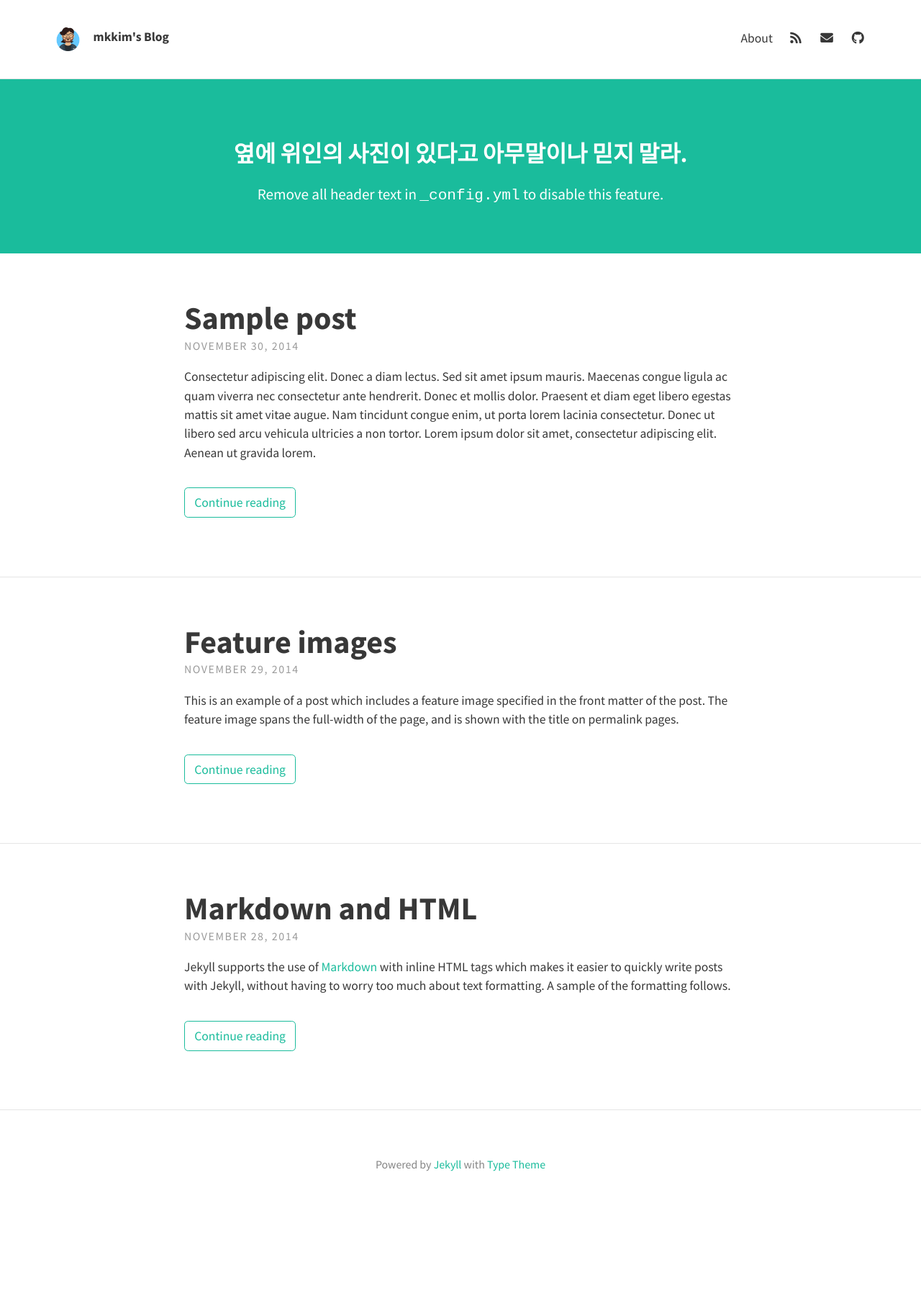
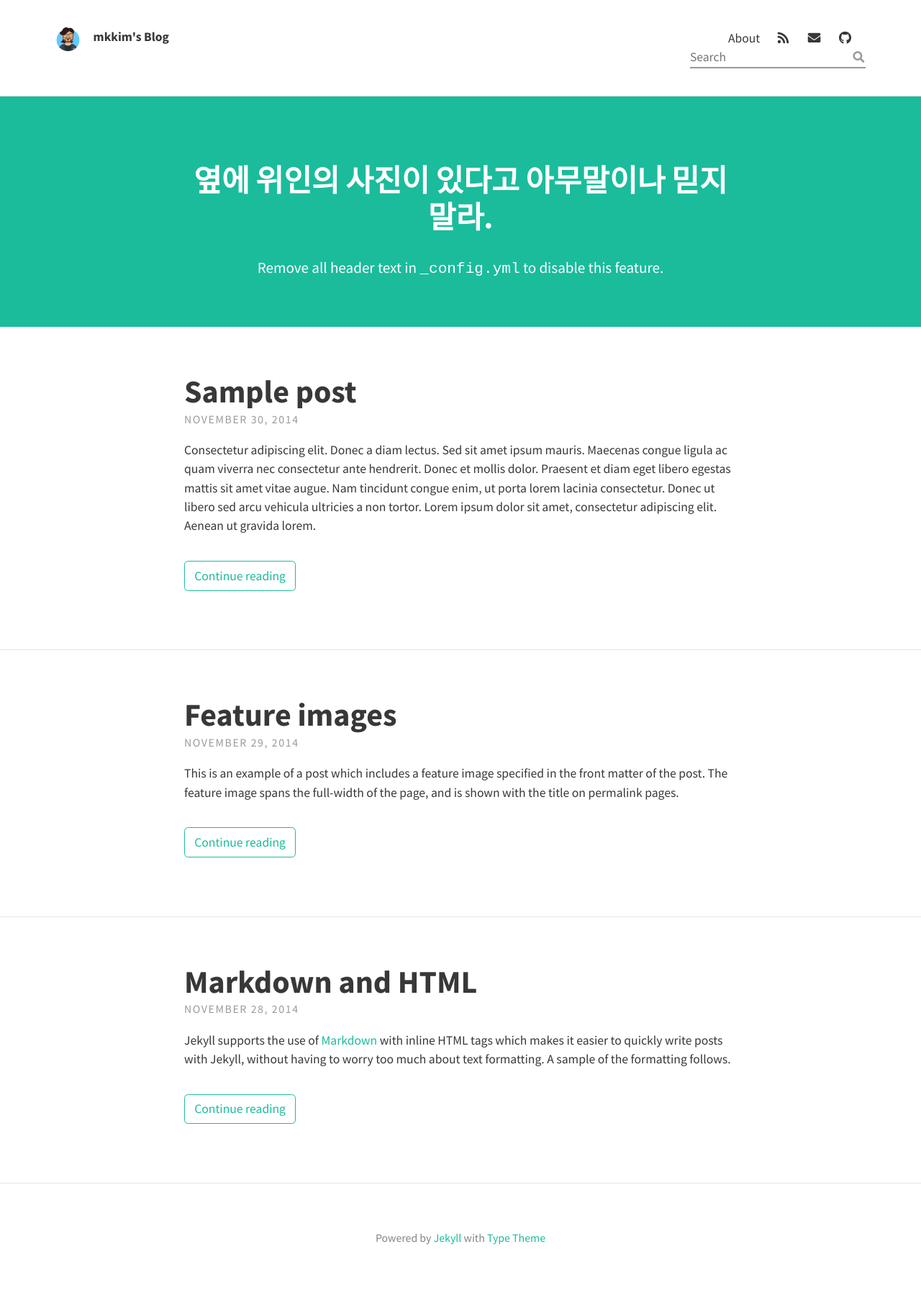
Before and after one commit to ilbaleto/blog, a Jekyll site: the page built from index.html, in a window 1280 px wide. Shown: the whole page at 72% size. Built offline with Jekyll 4.4.1, drawn with Linux system fonts in a browser that asks for light colours; nearby versions of some CDN libraries; the list of posts is cut into pages by our own code; before the commit the page ends 1694 px from its top, so only the background shows below that.

Commit message:
enable search

```diff
--- a/_config.yml
+++ b/_config.yml
@@ -13,7 +13,7 @@ theme_settings:
 
   # Header and footer text
   header_text: >
-     <h3>옆에 위인의 사진이 있다고 아무말이나 믿지 말라.</h3>
+     <h2>옆에 위인의 사진이 있다고 아무말이나 믿지 말라.</h2>
 
      <p>Remove all header text in <code>_config.yml</code> to disable this feature.</p>
   header_text_feature_image:
@@ -48,7 +48,7 @@ theme_settings:
   google_analytics: # Tracking ID, e.g. "UA-000000-01"
   disqus_shortname:
   katex: true # Enable if using math markup
-  search: false # Enable the search feature
+  search: true # Enable the search feature
 
   # Localization strings
   str_follow_on: "Follow on"
```
